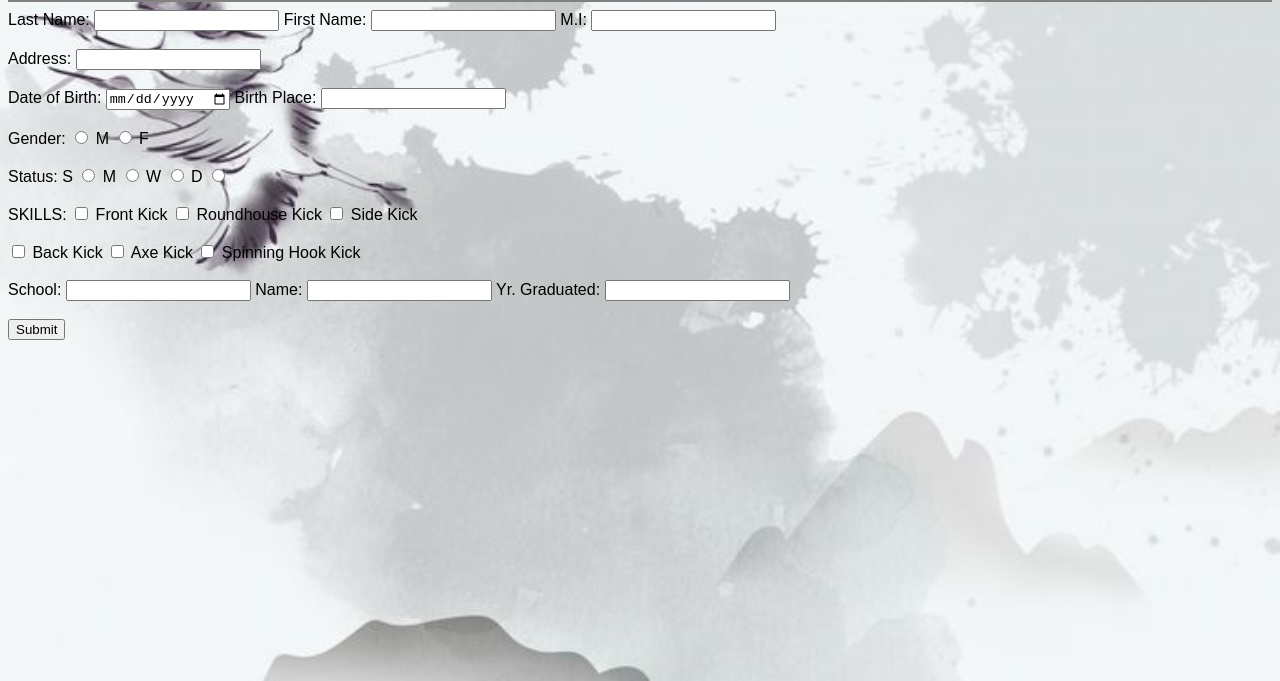
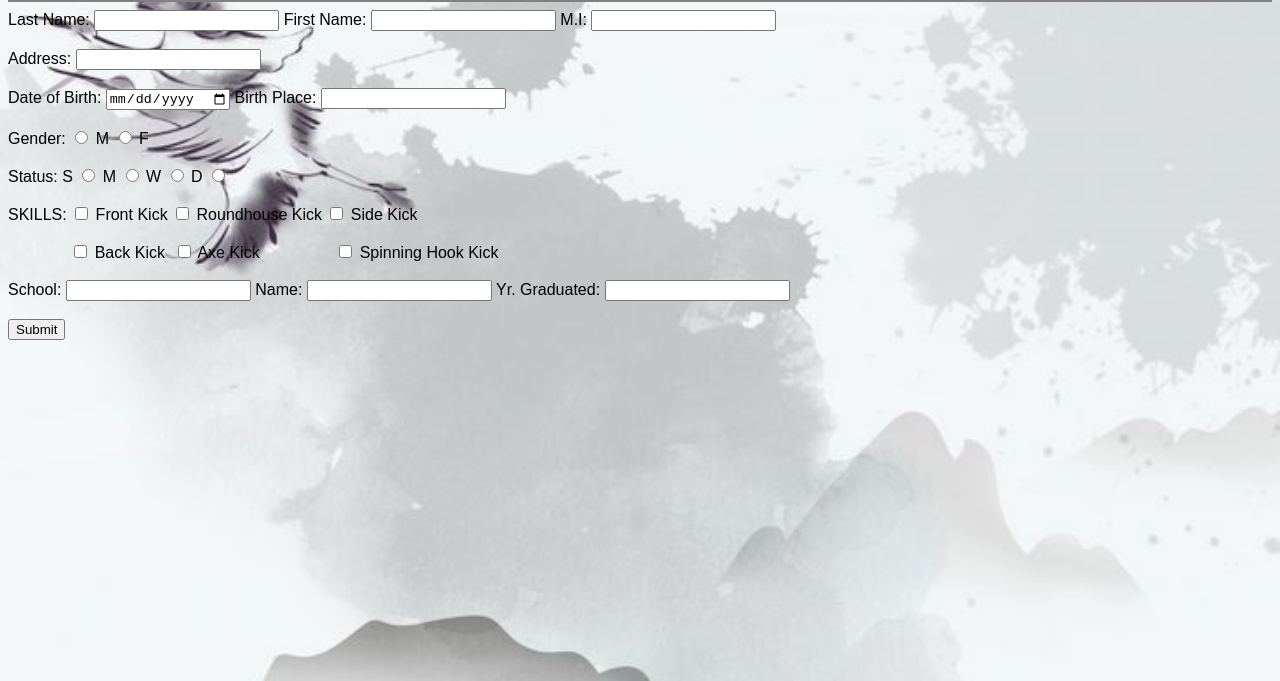
Before and after one commit to ArnoldCampos/camposarnold.github.io, a plain HTML site: page index2.html in a window 1280 px wide. Shown: the part 119-800 px from the top of the page. Drawn offline with Linux system fonts and the light colour scheme.

Commit message:
Update index2.html
Signed-off-by: ArnoldCampos <camposarnold78@gmail.com>

```diff
--- a/index2.html
+++ b/index2.html
@@ -13,18 +13,14 @@
     </style>
 </head>
 <body>
-
-    <!-- Login Form -->
     <form action="index2.html" style="text-align: right;">
         <input type="submit" value="Log In">
     </form>
-
-    <!-- Registration Form -->
     <form action="/action_page.php" method="post">
         <hr color="gray">
         <h1 style="text-align: center;">REGISTRATION FORM</h1>
         <hr color="gray">
-
+        <form action="/action_page.php" method="post">
         <label>Last Name:</label>
         <input type="text" name="lastname" required>
         <label>First Name:</label>
@@ -62,14 +58,14 @@
         <br><br>
 
         <label>SKILLS:</label>
-        <input type="checkbox" name="skills[]" value="Front Kick"> Front Kick
-        <input type="checkbox" name="skills[]" value="Roundhouse Kick"> Roundhouse Kick
-        <input type="checkbox" name="skills[]" value="Side Kick"> Side Kick
-        <br><br>
-        <input type="checkbox" name="skills[]" value="Back Kick"> Back Kick
-        <input type="checkbox" name="skills[]" value="Axe Kick"> Axe Kick
-        <input type="checkbox" name="skills[]" value="Spinning Hook Kick"> Spinning Hook Kick
-        <br><br>
+        <input type="checkbox"> <label>Front Kick</label>
+        <input type="checkbox"> <label>Roundhouse Kick</label>
+        <input type="checkbox"> <label>Side Kick</label><br>
+        <br>
+         &nbsp;&nbsp;&nbsp;&nbsp;&nbsp;&nbsp;&nbsp;&nbsp;&nbsp;&nbsp;&nbsp;&nbsp;&nbsp;&nbsp;<input type="checkbox"> <label>Back Kick</label>
+         &nbsp;<input type="checkbox"> <label>Axe Kick</label>
+         &nbsp;&nbsp;&nbsp;&nbsp;&nbsp;&nbsp;&nbsp;&nbsp;&nbsp;&nbsp;&nbsp;&nbsp;&nbsp;&nbsp;&nbsp;&nbsp;<input type="checkbox"> <label>Spinning Hook Kick</label>
+    <br><br>
 
         <label>School:</label>
         <input type="text" name="school" required>
```
